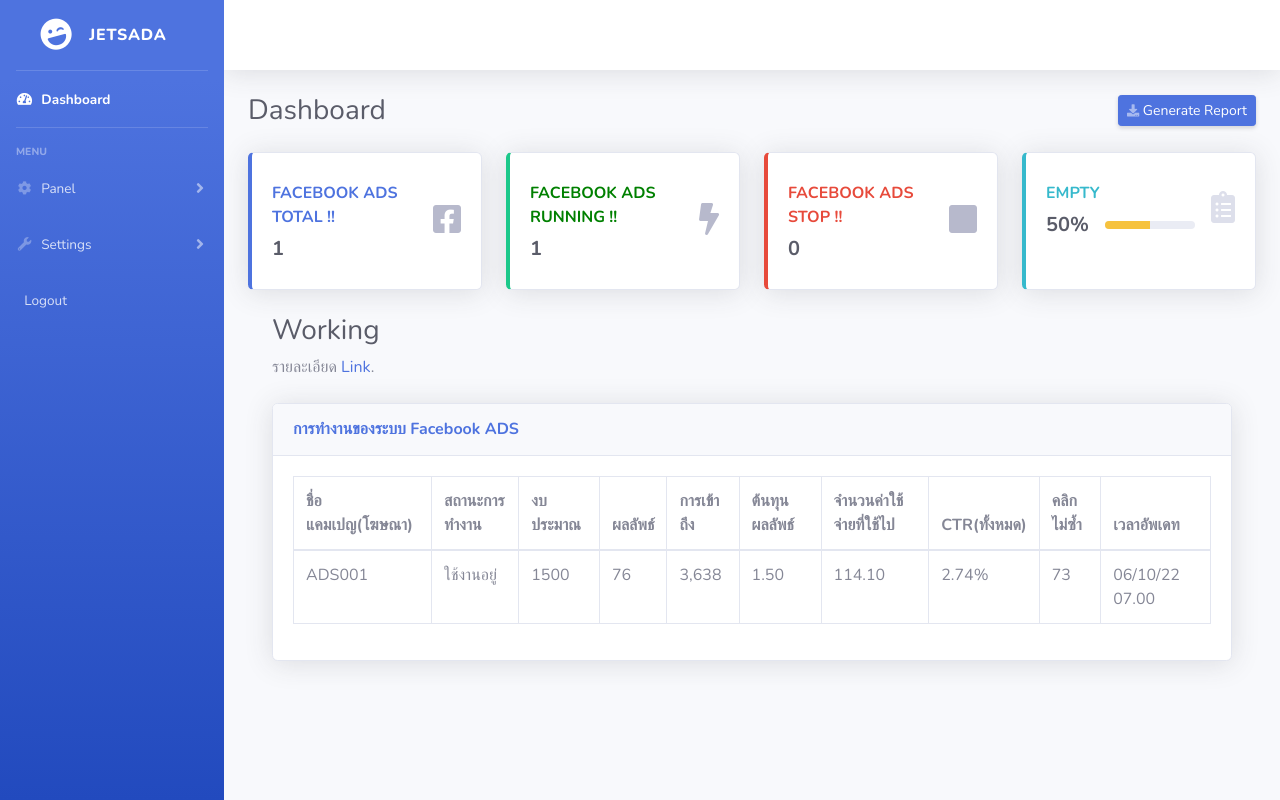
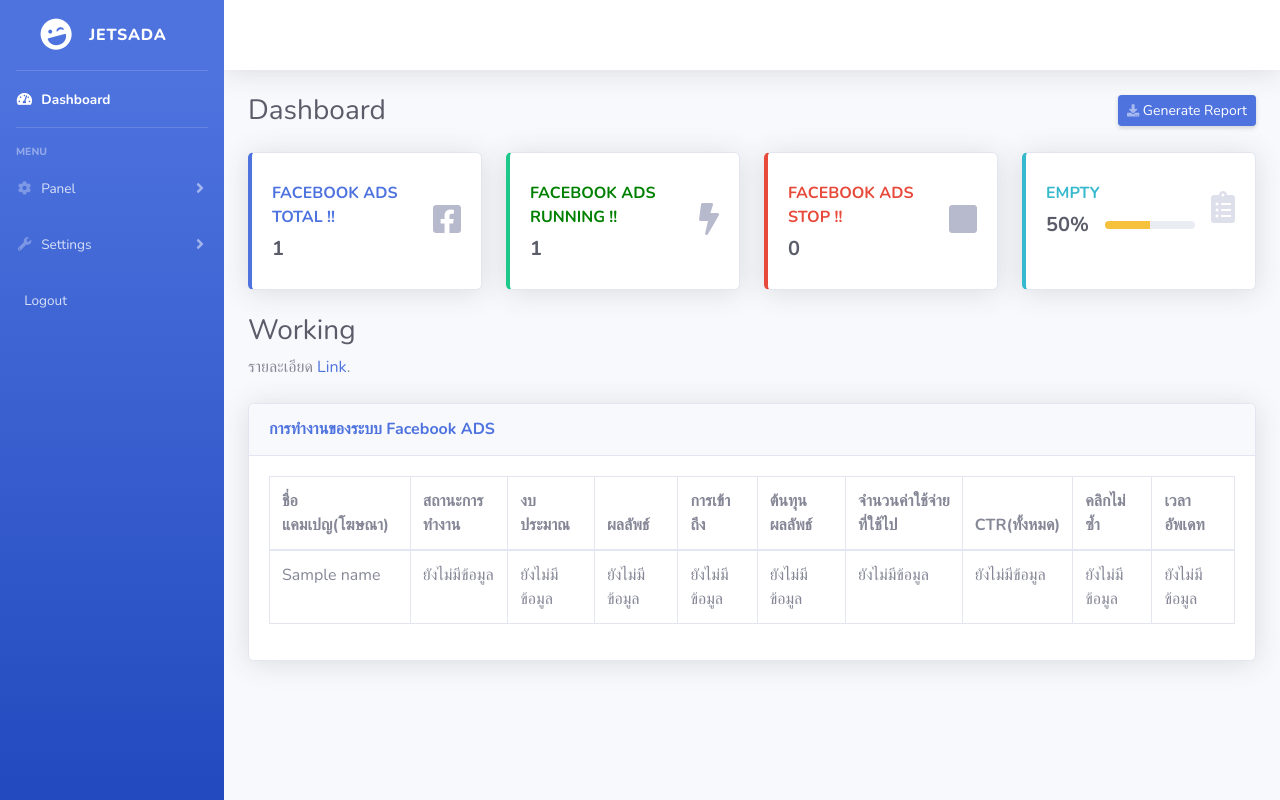
Before and after one commit to THxMz/jj, a Flask app: template apps/templates/home/index.html in a window 1280 px wide. Run offline with Flask 3, Linux system fonts and the light colour scheme; the template is opened without the code that fills it: most values are stand-ins (such as "Sample title", 1, 10 or a date in 2020); some libraries are stand-ins or nearby versions.

Commit message:
Second Commit

```diff
--- a/apps/home/routes.py
+++ b/apps/home/routes.py
@@ -14,7 +14,9 @@
 @blueprint.route('/index')
 @login_required
 def index():
-    return render_template('home/index.html', segment='index')
+    name = ak.query.order_by(ak.name)
+    count = [i.name for i in name]
+    return render_template('home/index.html', segment='home', name=name, count=count)
 
 # Settings Page
 class SettingsPage():
--- a/apps/static/js/sb-admin-2.js
+++ b/apps/static/js/sb-admin-2.js
@@ -54,55 +54,3 @@
   });
 
 })(jQuery); // End of use strict
-$(document).ready(function(){
-	$('[data-toggle="tooltip"]').tooltip();
-	var actions = $("table td:last-child").html();
-	// Append table with add row form on add new button click
-    $(".add-new").click(function(){
-		$(this).attr("disabled", "disabled");
-		var index = $("table tbody tr:last-child").index();
-        var row = '<tr>' +
-            '<td><input type="text" class="form-control" name="name" id="name"></td>' +
-            '<td><input type="text" class="form-control" name="department" id="department"></td>' +
-            '<td><input type="text" class="form-control" name="phone" id="phone"></td>' +
-			'<td>' + actions + '</td>' +
-        '</tr>';
-    	$("table").append(row);
-		$("table tbody tr").eq(index + 1).find(".add, .edit").toggle();
-        $('[data-toggle="tooltip"]').tooltip();
-    });
-	// Add row on add button click
-	$(document).on("click", ".add", function(){
-		var empty = false;
-		var input = $(this).parents("tr").find('input[type="text"]');
-        input.each(function(){
-			if(!$(this).val()){
-				$(this).addClass("error");
-				empty = true;
-			} else{
-                $(this).removeClass("error");
-            }
-		});
-		$(this).parents("tr").find(".error").first().focus();
-		if(!empty){
-			input.each(function(){
-				$(this).parent("td").html($(this).val());
-			});
-			$(this).parents("tr").find(".add, .edit").toggle();
-			$(".add-new").removeAttr("disabled");
-		}
-    });
-	// Edit row on edit button click
-	$(document).on("click", ".edit", function(){
-        $(this).parents("tr").find("td:not(:last-child)").each(function(){
-			$(this).html('<input type="text" class="form-control" value="' + $(this).text() + '">');
-		});
-		$(this).parents("tr").find(".add, .edit").toggle();
-		$(".add-new").attr("disabled", "disabled");
-    });
-	// Delete row on delete button click
-	$(document).on("click", ".delete", function(){
-        $(this).parents("tr").remove();
-		$(".add-new").removeAttr("disabled");
-    });
-});
--- a/apps/templates/home/P_settings/api_keys.html
+++ b/apps/templates/home/P_settings/api_keys.html
@@ -26,11 +26,11 @@
         <form action="" method="post">
             <div class="form-group">
               <label for="">Campaign key</label>
-              <input type="text" name="name" class="form-control" aria-describedby="helpId" style="width: 30%" required >
+              <input type="text" name="name" class="form-control" aria-describedby="helpId" style="width: auto" required >
             </div>
             <div class="form-group">
               <label for="">API KEYS</label>
-              <input type="text" class="form-control" name="token" aria-describedby="helpId" style="width: 30%" required >
+              <input type="text" class="form-control" name="token" aria-describedby="helpId" style="width: auto" required >
             </div>
             <button type="submit" name="submit" class="btn btn-outline-primary">Submit</button>
         </form>
--- a/apps/templates/home/dashbord.html
+++ b/apps/templates/home/dashbord.html
@@ -1,17 +1,15 @@
-<body id="page-top">
     <!-- Begin Page Content -->
     <div class="container-fluid">
 
         <!-- Page Heading -->
         <div class="d-sm-flex align-items-center justify-content-between mb-4">
             <h1 class="h3 mb-0 text-gray-800">Dashboard</h1>
-            <a href="#" class="d-none d-sm-inline-block btn btn-sm btn-primary shadow-sm"><i
-                    class="fas fa-download fa-sm text-white-50"></i> Generate Report</a>
+            <a href="#" class="d-none d-sm-inline-block btn btn-sm btn-primary shadow-sm">
+                <i class="fas fa-download fa-sm text-white-50"></i> Generate Report</a>
         </div>
 
         <!-- Content Row -->
         <div class="row">
-
             <!-- Earnings (Monthly) Card Example -->
             <div class="col-xl-3 col-md-6 mb-4">
                 <div class="card border-left-primary shadow h-100 py-2">
@@ -20,7 +18,7 @@
                             <div class="col mr-2">
                                 <div class="text-xl font-weight-bold text-primary text-uppercase mb-2">
                                     FACEBOOK ADS TOTAL !!</div>
-                                <div class="h5 mb-0 font-weight-bold text-gray-800">1</div>
+                                <div class="h5 mb-0 font-weight-bold text-gray-800">{{ count|length }}</div>
                             </div>
                             <div class="col-auto">
                                 <i class="fab fa-facebook-square fa-2x text-gray-500"></i>
@@ -94,3 +92,4 @@
                 </div>
             </div>
         </div>
+    </div>
--- a/apps/templates/home/tables.html
+++ b/apps/templates/home/tables.html
@@ -28,20 +28,22 @@
                             <th>เวลาอัพเดท</th>
                         </tr>
                     </thead>
+                    {% for i in name %}
                     <tbody>
                         <tr>
-                            <td>ADS001</td>
-                            <td>ใช้งานอยู่</td>
-                            <td>1500</td>
-                            <td>76</td>
-                            <td>3,638</td>
-                            <td>1.50</td>
-                            <td>114.10</td>
-                            <td>2.74%</td>
-                            <td>73</td>
-                            <td>06/10/22 07.00</td>
+                            <td>{{i.name}}</td>
+                            <td>ยังไม่มีข้อมูล</td>
+                            <td>ยังไม่มีข้อมูล</td>
+                            <td>ยังไม่มีข้อมูล</td>
+                            <td>ยังไม่มีข้อมูล</td>
+                            <td>ยังไม่มีข้อมูล</td>
+                            <td>ยังไม่มีข้อมูล</td>
+                            <td>ยังไม่มีข้อมูล</td>
+                            <td>ยังไม่มีข้อมูล</td>
+                            <td>ยังไม่มีข้อมูล</td>
                         </tr>
                     </tbody>
+                    {% endfor %}
                 </table>
             </div>
         </div>
--- a/apps/templates/includes/script.html
+++ b/apps/templates/includes/script.html
@@ -8,7 +8,6 @@
 <script src="{{ url_for('static', filename='vendor/bootstrap/js/bootstrap.bundle.min.js') }}"></script>
 <script src="{{ url_for('static', filename='vendor/jquery-easing/jquery.easing.min.js') }}"></script>
 <script src="{{ url_for('static', filename='js/sb-admin-2.js') }}"></script>
-<script src="{{ url_for('static', filename='js/sb-admin-2.min.js') }}"></script>
 <script src="{{ url_for('static', filename='vendor/chart.js/Chart.min.js') }}"></script>
 <script src="{{ url_for('static', filename='js/demo/chart-area-demo.js') }}"></script>
 <script src="{{ url_for('static', filename='js/demo/chart-pie-demo.js') }}"></script>
--- a/apps/templates/layouts/base.html
+++ b/apps/templates/layouts/base.html
@@ -46,6 +46,7 @@
         {% block script %}
         {% include "includes/script.html" %}
         {% endblock script %}
+    </div>
 
 </body>
 
--- a/index.py
+++ b/index.py
@@ -35,4 +35,5 @@
 if __name__ == "__main__":
     # from waitress import serve
     # serve(app, host="0.0.0.0", port=8080)
-    app.run()
+    app.run(host='0.0.0.0', debug=True) # For test
+    # app.run()
```
Also changed, not shown: apps/db.sqlite3.
